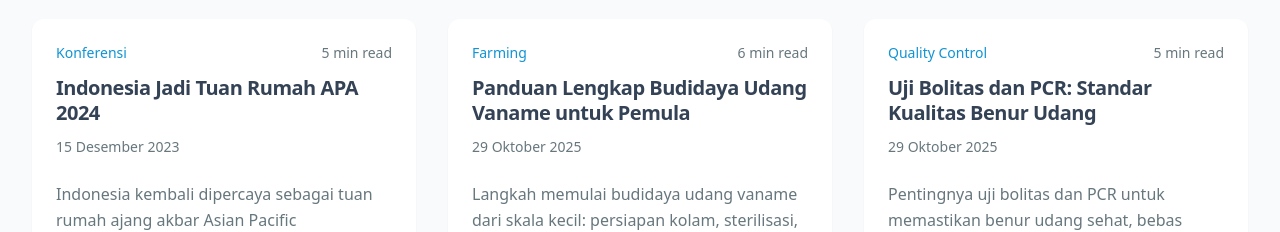
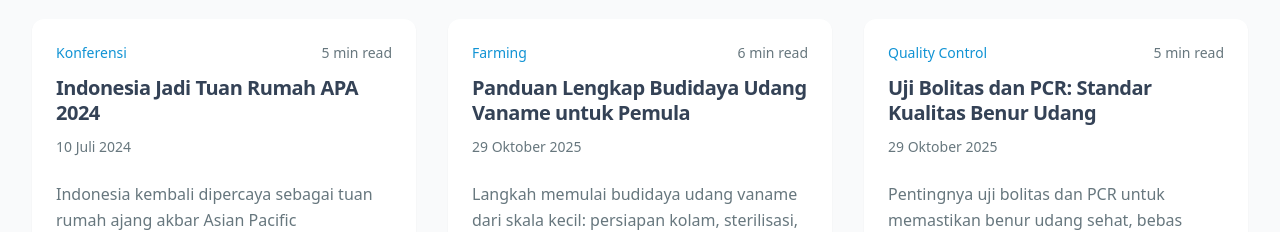
Before and after one commit to GiziLaut/gizilaut-ocean-elegance, a React (Vite) app: page /blog in a window 1280 px wide. Shown: the part 1320-1552 px from the top of the page. Built offline with nearby package versions, Linux system fonts and the light colour scheme.

Commit message:
Blog Image Update 3

```diff
--- a/src/pages/Blog.tsx
+++ b/src/pages/Blog.tsx
@@ -73,7 +73,7 @@ const blogPosts = [
   {
     id: 7,
     title: "Indonesia Jadi Tuan Rumah APA 2024",
-    date: "2023-12-15",
+    date: "2024-7-10",
     summary:
       "Indonesia kembali dipercaya sebagai tuan rumah ajang akbar Asian Pacific Aquaculture (APA) 2024",
     slug: "asian-pacific-aquaculture-2024-indonesia",
```
